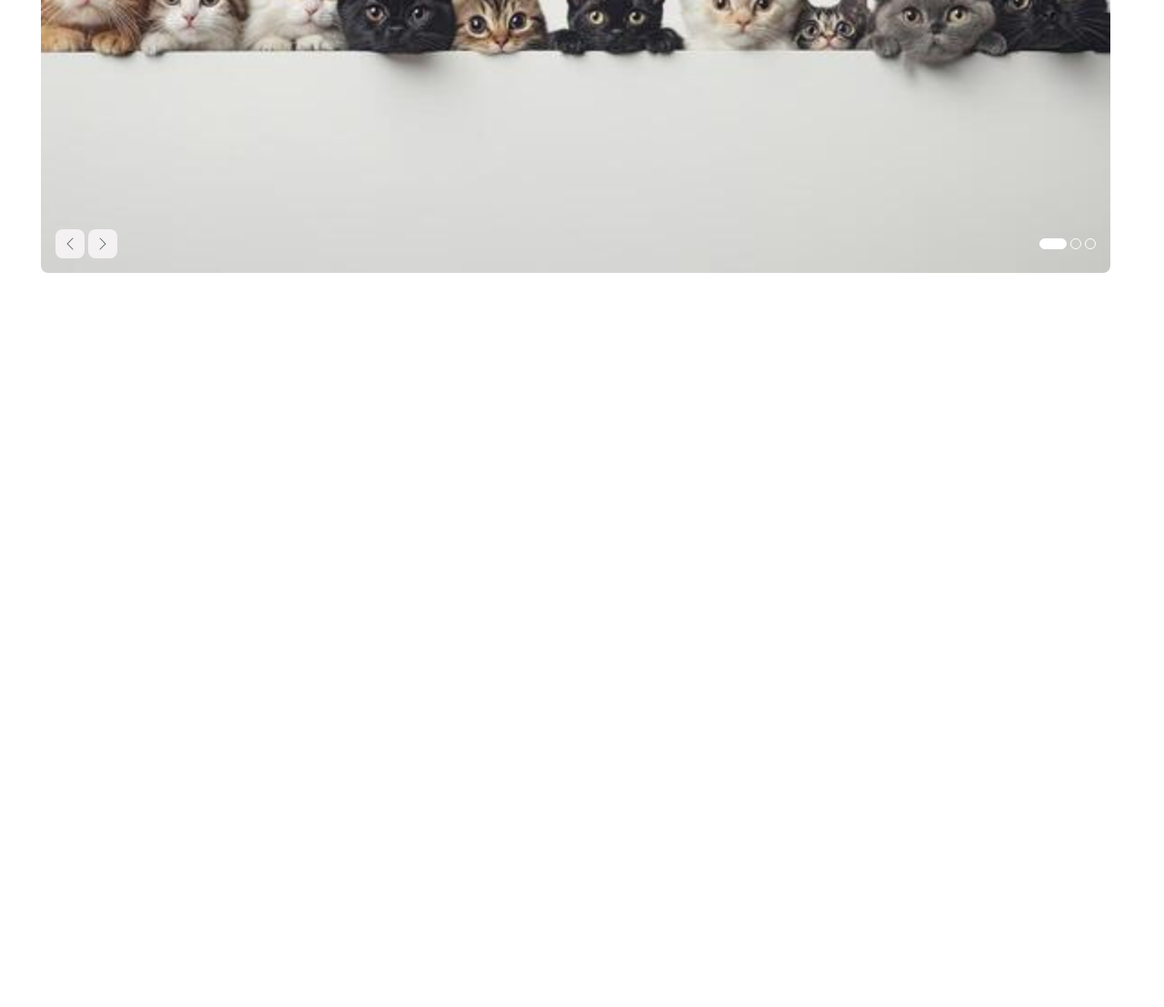
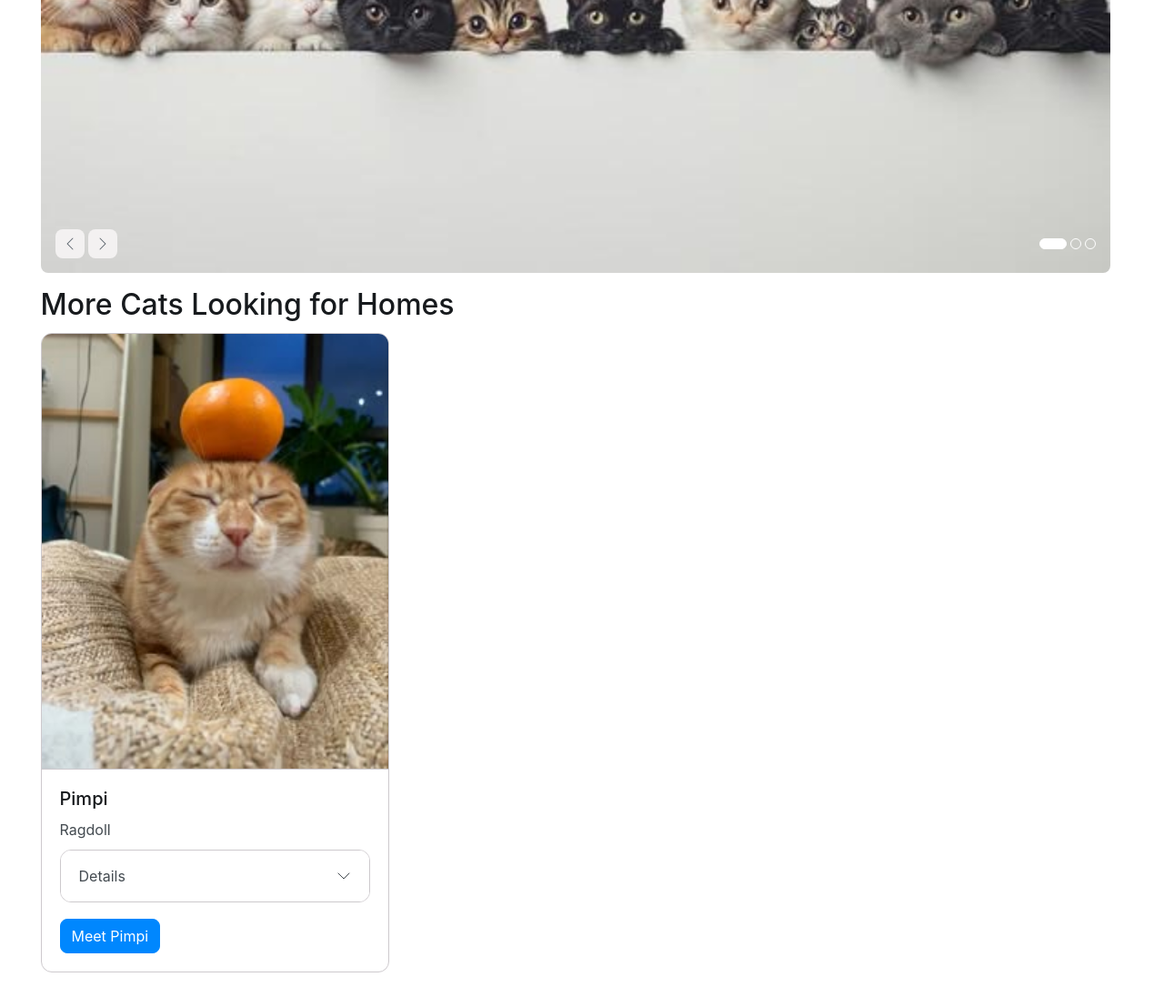
Before and after one commit to meiluntan/Lab-6, a plain HTML site: page index.html in a window 1280 px wide. Shown: the part 598-1705 px from the top of the page at 91% size. Before the commit the page ends 898 px from the top, so only its background shows below. Drawn offline with Linux system fonts and the light colour scheme.

Commit message:
Card 1 completed

```diff
--- a/index.html
+++ b/index.html
@@ -73,5 +73,40 @@
     </div>
 </div>
 
+<div class="container mt-5">
+    <h2 class="mb-4">More Cats Looking for Homes</h2>
+    <!-- Card gallery: 1 per row on phones, 2 from md, 3 from lg -->
+    <div class="row g-4">
+        <div class="col-12 md:col-6 lg:col-4">
+            <section class="card h-100">
+                <img src="images/Cat1.jpg" class="card-img-top" alt="Cute cat">
+                <div class="card-body">
+                    <h3 class="card-title h4">Pimpi</h3>
+                    <p class="card-text fg-2">Ragdoll</p>
+                    <div class="accordion mb-3">
+                        <details class="accordion-item">
+                        <summary class="accordion-header">
+                            Details
+                            <svg class="accordion-icon" xmlns="http://www.w3.org/2000/svg" viewBox="0 0 16 16" fill="none" stroke="currentColor" stroke-linecap="round" stroke-linejoin="round"><path d="m2 5 6 6 6-6"/></svg>
+                        </summary>
+                        <div class="accordion-body"><p class="mb-0">Pimpi is 3 years old and goes floppy the moment you pick her up. She loves quiet evenings and is great with older kids.</p></div>
+                        </details>
+                    </div>
+                    <button type="button" class="btn-solid theme-primary" data-bs-toggle="dialog" data-bs-target="#lunaDialog">Meet Pimpi</button>
+                    <dialog class="dialog" id="lunaDialog" aria-labelledby="lunaDialogTitle">
+                        <div class="dialog-header">
+                            <h4 class="dialog-title" id="lunaDialogTitle">Meet Pimpi</h4>
+                            <button type="button" class="btn-close" data-bs-dismiss="dialog" aria-label="Close"></button>
+                        </div>
+                        <div class="dialog-body"><p>Pimpi is ready for a calm home. Book a visit or send us a message to meet her.</p></div>
+                        <div class="dialog-footer">
+                            <button type="button" class="btn-solid theme-primary" data-bs-dismiss="dialog">Close</button>
+                        </div>
+                    </dialog>
+                </div>
+            </section>
+        </div>
+
+
 </body>
 </html>
```
